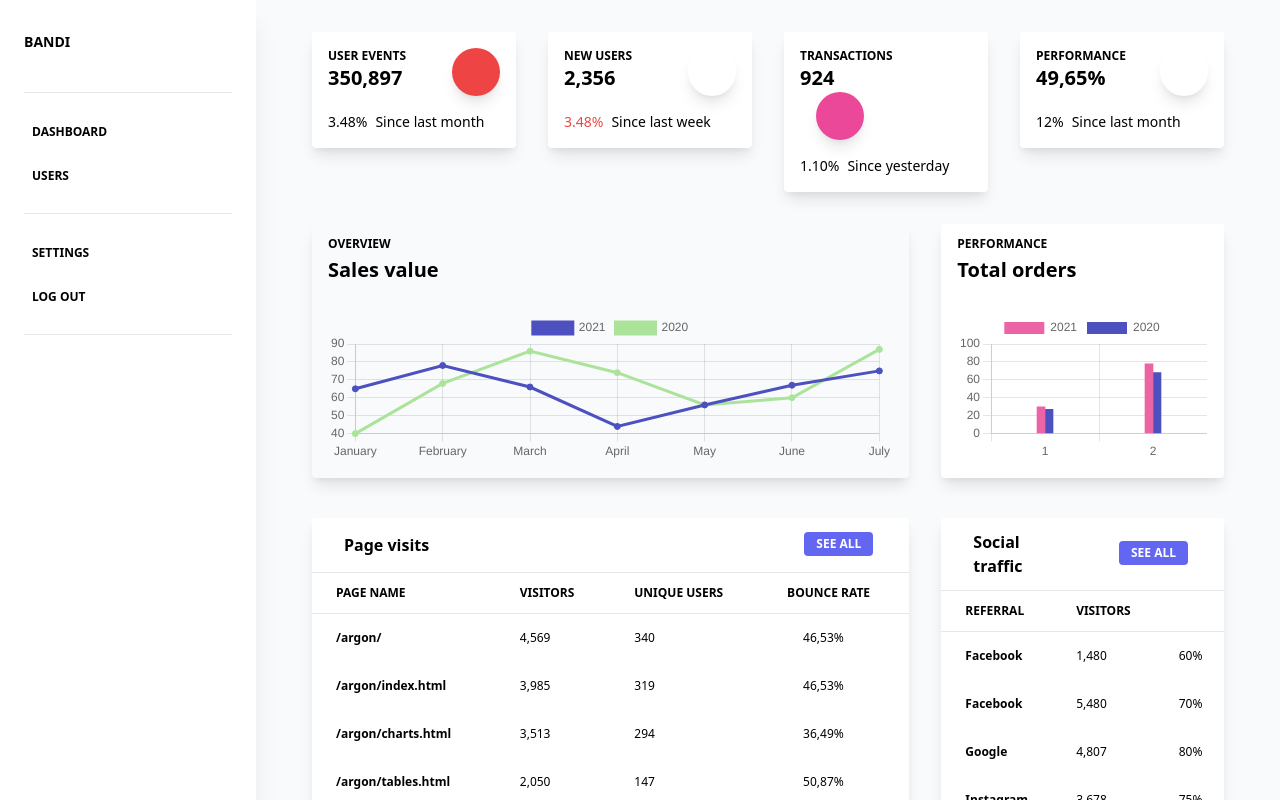
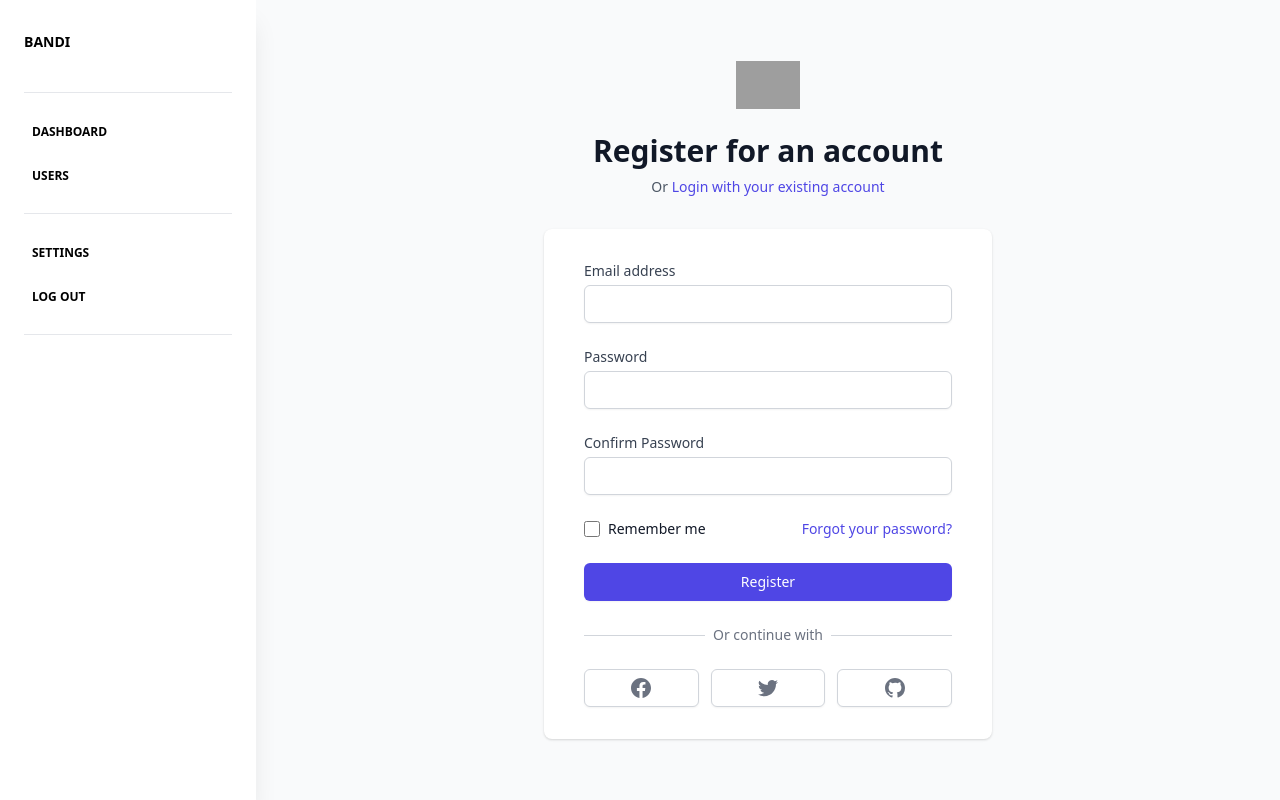
Before and after one commit to Bandi-Events/bandi-admin, a React (Create React App) app: page /register in a window 1280 px wide. Before the commit this address led to /dashboard. Shown: the top 800 px of the page. Built offline with nearby package versions, Linux system fonts and the light colour scheme; grey boxes are pictures that could not be loaded.

Commit message:
feat(pages): add register page

```diff
--- a/src/App.tsx
+++ b/src/App.tsx
@@ -3,6 +3,7 @@
 import Sidebar from 'components/Sidebar';
 import Footer from 'components/Footer';
 import Dashboard from 'pages/Dashboard';
+import Registration from 'pages/Registration';
 import Users from 'pages/Users';
 
 const App: React.FC = () => {
@@ -14,6 +15,7 @@
           <Switch>
             <Route path="/dashboard" exact component={Dashboard} />
             <Route path="/users" exact component={Users} />
+            <Route path="/register" exact component={Registration} />
             <Redirect from="/" to="/dashboard" />
           </Switch>
           <Footer />
--- /dev/null
+++ b/src/pages/Registration.tsx
@@ -0,0 +1,165 @@
+import { Link } from 'react-router-dom';
+
+const Registration: React.FC = () => {
+  return (
+    <div className="min-h-screen bg-gray-50 flex flex-col justify-center py-12 sm:px-6 lg:px-8">
+      <div className="sm:mx-auto sm:w-full sm:max-w-md">
+        <img
+          className="mx-auto h-12 w-auto"
+          src="https://tailwindui.com/img/logos/workflow-mark-indigo-600.svg"
+          alt="Workflow"
+        />
+        <h2 className="mt-6 text-center text-3xl font-extrabold text-gray-900">Register for an account</h2>
+        <p className="mt-2 text-center text-sm text-gray-600">
+          Or{' '}
+          <Link to="/sign-in" className="font-medium text-indigo-600 hover:text-indigo-500">
+            Login with your existing account
+          </Link>
+        </p>
+      </div>
+
+      <div className="mt-8 sm:mx-auto sm:w-full sm:max-w-md">
+        <div className="bg-white py-8 px-4 shadow sm:rounded-lg sm:px-10">
+          <form className="space-y-6" action="#" method="POST">
+            <div>
+              <label htmlFor="email" className="block text-sm font-medium text-gray-700">
+                Email address
+              </label>
+              <div className="mt-1">
+                <input
+                  id="email"
+                  name="email"
+                  type="email"
+                  autoComplete="email"
+                  required
+                  className="appearance-none block w-full px-3 py-2 border border-gray-300 rounded-md shadow-sm placeholder-gray-400 focus:outline-none focus:ring-indigo-500 focus:border-indigo-500 sm:text-sm"
+                />
+              </div>
+            </div>
+
+            <div>
+              <label htmlFor="password" className="block text-sm font-medium text-gray-700">
+                Password
+              </label>
+              <div className="mt-1">
+                <input
+                  id="password"
+                  name="password"
+                  type="password"
+                  autoComplete="current-password"
+                  required
+                  className="appearance-none block w-full px-3 py-2 border border-gray-300 rounded-md shadow-sm placeholder-gray-400 focus:outline-none focus:ring-indigo-500 focus:border-indigo-500 sm:text-sm"
+                />
+              </div>
+            </div>
+
+            <div>
+              <label htmlFor="confirm-password" className="block text-sm font-medium text-gray-700">
+                Confirm Password
+              </label>
+              <div className="mt-1">
+                <input
+                  id="confirm-password"
+                  name="confirm-password"
+                  type="confirm-password"
+                  autoComplete="current-password"
+                  required
+                  className="appearance-none block w-full px-3 py-2 border border-gray-300 rounded-md shadow-sm placeholder-gray-400 focus:outline-none focus:ring-indigo-500 focus:border-indigo-500 sm:text-sm"
+                />
+              </div>
+            </div>
+
+            <div className="flex items-center justify-between">
+              <div className="flex items-center">
+                <input
+                  id="remember-me"
+                  name="remember-me"
+                  type="checkbox"
+                  className="h-4 w-4 text-indigo-600 focus:ring-indigo-500 border-gray-300 rounded"
+                />
+                <label htmlFor="remember-me" className="ml-2 block text-sm text-gray-900">
+                  Remember me
+                </label>
+              </div>
+
+              <div className="text-sm">
+                <a href="#" className="font-medium text-indigo-600 hover:text-indigo-500">
+                  Forgot your password?
+                </a>
+              </div>
+            </div>
+
+            <div>
+              <Link
+                to="dashboard"
+                type="submit"
+                className="w-full flex justify-center py-2 px-4 border border-transparent rounded-md shadow-sm text-sm font-medium text-white bg-indigo-600 hover:bg-indigo-700 focus:outline-none focus:ring-2 focus:ring-offset-2 focus:ring-indigo-500"
+              >
+                Register
+              </Link>
+            </div>
+          </form>
+
+          <div className="mt-6">
+            <div className="relative">
+              <div className="absolute inset-0 flex items-center">
+                <div className="w-full border-t border-gray-300" />
+              </div>
+              <div className="relative flex justify-center text-sm">
+                <span className="px-2 bg-white text-gray-500">Or continue with</span>
+              </div>
+            </div>
+
+            <div className="mt-6 grid grid-cols-3 gap-3">
+              <div>
+                <a
+                  href="#"
+                  className="w-full inline-flex justify-center py-2 px-4 border border-gray-300 rounded-md shadow-sm bg-white text-sm font-medium text-gray-500 hover:bg-gray-50"
+                >
+                  <span className="sr-only">Sign in with Facebook</span>
+                  <svg className="w-5 h-5" aria-hidden="true" fill="currentColor" viewBox="0 0 20 20">
+                    <path
+                      fillRule="evenodd"
+                      d="M20 10c0-5.523-4.477-10-10-10S0 4.477 0 10c0 4.991 3.657 9.128 8.438 9.878v-6.987h-2.54V10h2.54V7.797c0-2.506 1.492-3.89 3.777-3.89 1.094 0 2.238.195 2.238.195v2.46h-1.26c-1.243 0-1.63.771-1.63 1.562V10h2.773l-.443 2.89h-2.33v6.988C16.343 19.128 20 14.991 20 10z"
+                      clipRule="evenodd"
+                    />
+                  </svg>
+                </a>
+              </div>
+
+              <div>
+                <a
+                  href="#"
+                  className="w-full inline-flex justify-center py-2 px-4 border border-gray-300 rounded-md shadow-sm bg-white text-sm font-medium text-gray-500 hover:bg-gray-50"
+                >
+                  <span className="sr-only">Sign in with Twitter</span>
+                  <svg className="w-5 h-5" aria-hidden="true" fill="currentColor" viewBox="0 0 20 20">
+                    <path d="M6.29 18.251c7.547 0 11.675-6.253 11.675-11.675 0-.178 0-.355-.012-.53A8.348 8.348 0 0020 3.92a8.19 8.19 0 01-2.357.646 4.118 4.118 0 001.804-2.27 8.224 8.224 0 01-2.605.996 4.107 4.107 0 00-6.993 3.743 11.65 11.65 0 01-8.457-4.287 4.106 4.106 0 001.27 5.477A4.073 4.073 0 01.8 7.713v.052a4.105 4.105 0 003.292 4.022 4.095 4.095 0 01-1.853.07 4.108 4.108 0 003.834 2.85A8.233 8.233 0 010 16.407a11.616 11.616 0 006.29 1.84" />
+                  </svg>
+                </a>
+              </div>
+
+              <div>
+                <a
+                  href="#"
+                  className="w-full inline-flex justify-center py-2 px-4 border border-gray-300 rounded-md shadow-sm bg-white text-sm font-medium text-gray-500 hover:bg-gray-50"
+                >
+                  <span className="sr-only">Sign in with GitHub</span>
+                  <svg className="w-5 h-5" aria-hidden="true" fill="currentColor" viewBox="0 0 20 20">
+                    <path
+                      fillRule="evenodd"
+                      d="M10 0C4.477 0 0 4.484 0 10.017c0 4.425 2.865 8.18 6.839 9.504.5.092.682-.217.682-.483 0-.237-.008-.868-.013-1.703-2.782.605-3.369-1.343-3.369-1.343-.454-1.158-1.11-1.466-1.11-1.466-.908-.62.069-.608.069-.608 1.003.07 1.531 1.032 1.531 1.032.892 1.53 2.341 1.088 2.91.832.092-.647.35-1.088.636-1.338-2.22-.253-4.555-1.113-4.555-4.951 0-1.093.39-1.988 1.029-2.688-.103-.253-.446-1.272.098-2.65 0 0 .84-.27 2.75 1.026A9.564 9.564 0 0110 4.844c.85.004 1.705.115 2.504.337 1.909-1.296 2.747-1.027 2.747-1.027.546 1.379.203 2.398.1 2.651.64.7 1.028 1.595 1.028 2.688 0 3.848-2.339 4.695-4.566 4.942.359.31.678.921.678 1.856 0 1.338-.012 2.419-.012 2.747 0 .268.18.58.688.482A10.019 10.019 0 0020 10.017C20 4.484 15.522 0 10 0z"
+                      clipRule="evenodd"
+                    />
+                  </svg>
+                </a>
+              </div>
+            </div>
+          </div>
+        </div>
+      </div>
+    </div>
+  );
+};
+
+export default Registration;
```
